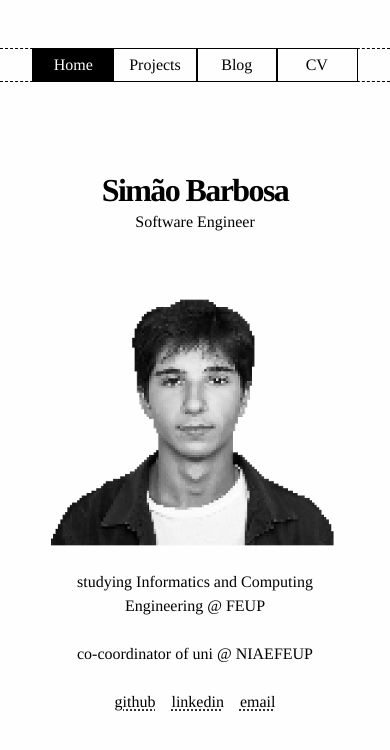
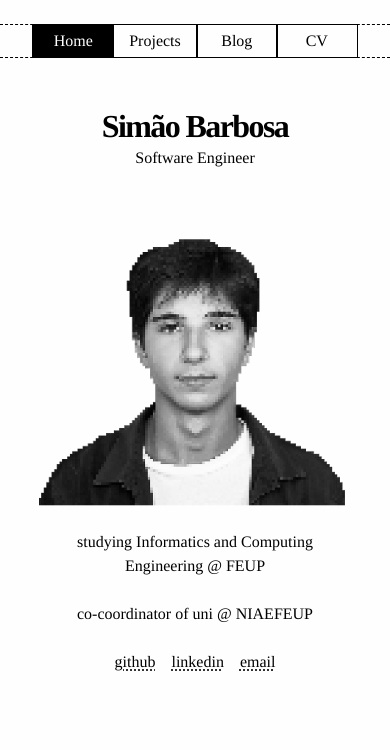
Before and after one commit to simaopsbarbosa/personal-website, a SvelteKit app: page / in a window 390 px wide. Shown: the top 750 px of the page. Built offline with nearby package versions, Linux system fonts and the light colour scheme; a web font is replaced by a local one.

Commit message:
improved mobile responsiveness

```diff
--- a/src/lib/components/projects/FeaturedProject.svelte
+++ b/src/lib/components/projects/FeaturedProject.svelte
@@ -8,7 +8,7 @@
 			><img
 				src={banner}
 				alt="{title} banner"
-				class="max-h-60 w-auto max-w-120 p-6 md:max-h-75 md:max-w-140"
+				class="max-h-60 w-auto max-w-[80vw] p-6 md:max-h-75 md:max-w-140"
 			/></a
 		>
 	</div>
--- a/src/lib/components/projects/Project.svelte
+++ b/src/lib/components/projects/Project.svelte
@@ -6,7 +6,7 @@
 	<div class="my-6 flex w-38 items-center justify-center md:my-0">
 		<a href={link}><img src={logo} alt="{title} logo" class="max-h-10 w-auto max-w-20" /></a>
 	</div>
-	<div class="w-9/10 text-center md:border-l md:border-dashed md:pl-4 md:text-left">
+	<div class="w-[60vw] md:w-9/10 text-center md:border-l md:border-dashed md:pl-4 md:text-left">
 		<p>{description}</p>
 		<a href={link} target="_blank" rel="noopener noreferrer" class="secondary hover:underline"
 			>({link.slice(8)})</a
--- a/src/routes/+layout.svelte
+++ b/src/routes/+layout.svelte
@@ -50,7 +50,7 @@
 		></div>
 
 		<!-- nav bar -->
-		<nav class="relative z-10 mx-auto my-12 flex min-w-full justify-center border-y border-dashed">
+		<nav class="relative z-10 mx-auto mt-6 md:mt-12 mb-12 flex min-w-full justify-center border-y border-dashed">
 			<NavButton title="Home" link={resolve('/')} isClicked={isActive('/')} />
 			<NavButton title="Projects" link={resolve('/projects')} isClicked={isActive('/projects')} />
 			<NavButton title="Blog" link={resolve('/blog')} isClicked={isActive('/blog')} />
--- a/src/routes/+page.svelte
+++ b/src/routes/+page.svelte
@@ -2,7 +2,7 @@
 	import simao from '$lib/assets/simao.png';
 </script>
 
-<div class="centered mt-10 flex flex-col gap-6">
+<div class="centered md:mt-10 flex flex-col gap-6">
 	<!-- title and subtitle -->
 	<div>
 		<h1 class="centered">Simão Barbosa</h1>
@@ -10,7 +10,7 @@
 	</div>
 
 	<!-- picture of me -->
-	<img class="rendering-pixelated max-w-2xs" src={simao} alt="simaob" title="hi ;)" />
+	<img class="rendering-pixelated max-w-[80vw] md:max-w-2xs" src={simao} alt="simaob" title="hi ;)" />
 
 	<p class="max-w-2xs text-center">
 		studying Informatics and Computing Engineering @ <a href="https://www.up.pt/feup/en/">FEUP</a>
```
